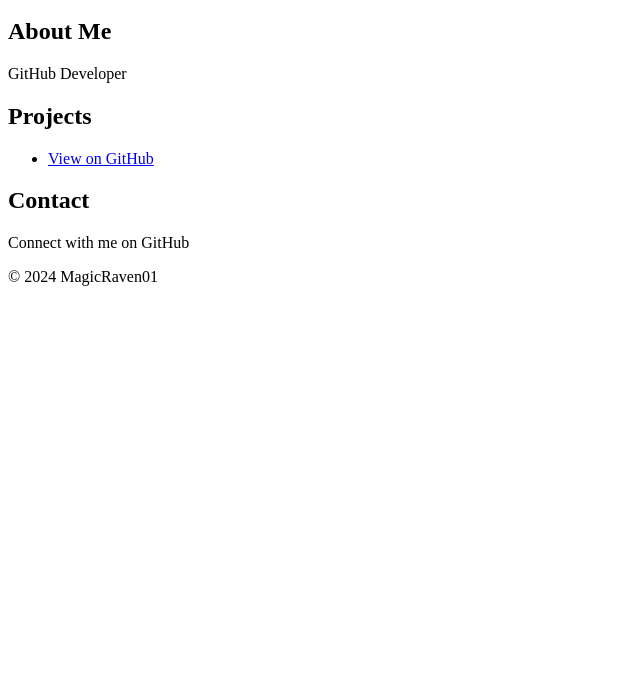
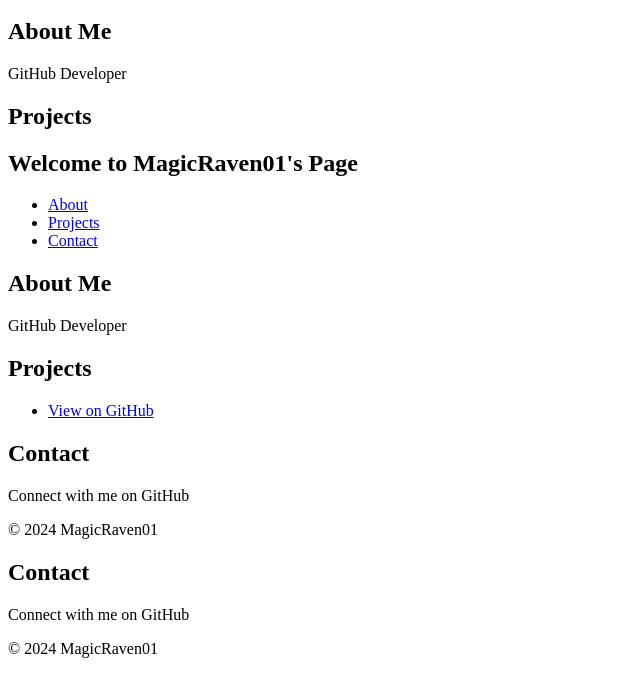
Before and after one commit to MagicRaven01/magicraven01.github.io, a plain HTML site: page index.html in a window 1280 px wide. Shown: the part 136-810 px from the top of the page, without its empty margins (0-640 px from the left). Drawn offline with Linux system fonts and the light colour scheme.

Commit message:
edit html

```diff
--- a/index.html
+++ b/index.html
@@ -22,9 +22,46 @@
 
   <section id="projects">
     <h2>Projects</h2>
-    <ul>
-      <li><a href="https://github.com/magicraven01">View on GitHub</a></li>
-    </ul>
+    <!DOCTYPE html>
+    <html lang="ru">
+    <head>
+      <meta charset="UTF-8">
+      <meta name="viewport" content="width=device-width, initial-scale=1.0">
+      <title>MagicRaven01</title>
+      <link rel="stylesheet" href="style.css">
+    </head>
+    <body>
+      <h1>Welcome to MagicRaven01's Page</h1>
+      <nav>
+        <ul>
+          <li><a href="#about">About</a></li>
+          <li><a href="#projects">Projects</a></li>
+          <li><a href="#contact">Contact</a></li>
+        </ul>
+      </nav>
+
+      <section id="about">
+        <h2>About Me</h2>
+        <p>GitHub Developer</p>
+      </section>
+
+      <section id="projects">
+        <h2>Projects</h2>
+        <ul>
+          <li><a href="https://github.com/magicraven01">View on GitHub</a></li>
+        </ul>
+      </section>
+
+      <section id="contact">
+        <h2>Contact</h2>
+        <p>Connect with me on GitHub</p>
+      </section>
+
+      <footer>
+        <p>&copy; 2024 MagicRaven01</p>
+      </footer>
+    </body>
+    </html>
   </section>
 
   <section id="contact">
```
